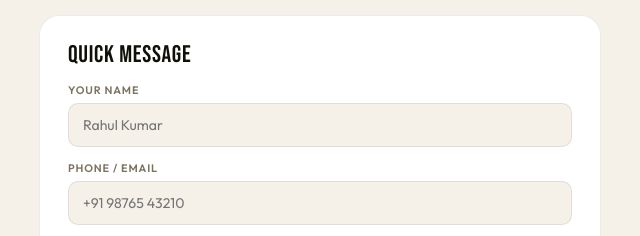
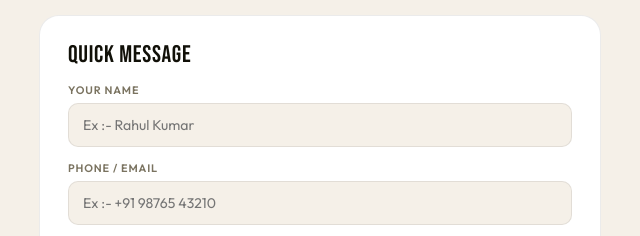
Before and after one commit to Kunj272006/ridehub-landing-page, a plain HTML site: page index.html in a window 1280 px wide. Shown: the part 5657-5893 px from the top of the page, 627-1267 px from the left. Drawn offline with Linux system fonts and the light colour scheme.

Commit message:
Update index.html

```diff
--- a/index.html
+++ b/index.html
@@ -3337,8 +3337,8 @@
           <div class="contact-body">
             <div class="contact-name">Quick Message</div>
             <div class="form-group" style="margin-top:14px"><label>Your Name</label><input type="text"
-                placeholder="Rahul Kumar" id="cName" /></div>
-            <div class="form-group"><label>Phone / Email</label><input type="text" placeholder="+91 98765 43210"
+                placeholder="Ex :- Rahul Kumar" id="cName" /></div>
+            <div class="form-group"><label>Phone / Email</label><input type="text" placeholder="Ex :- +91 98765 43210"
                 id="cContact" /></div>
             <div class="form-group"><label>Message</label><input type="text"
                 placeholder="Ask about HubX, vehicles, availability..." id="cMsg" /></div>
```
